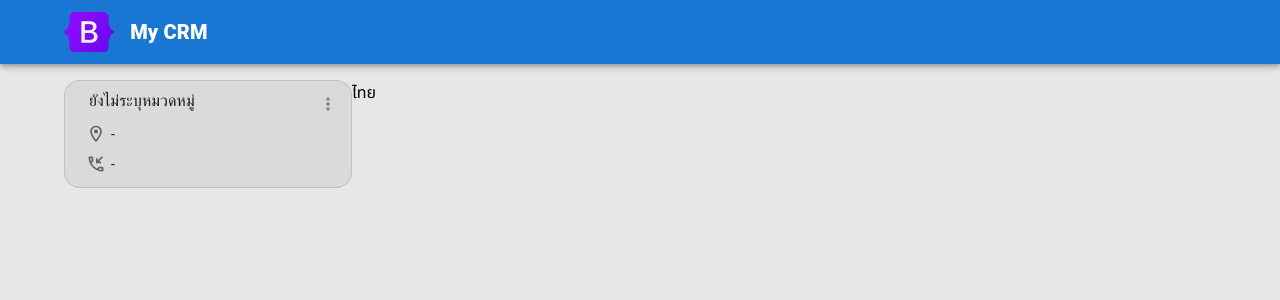
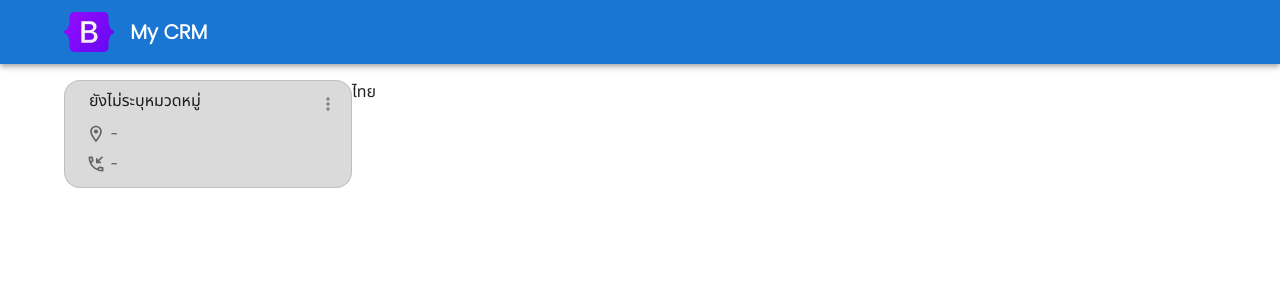
Before and after one commit to theerawatzuz/TestExample, a React (Vite) app: page / in a window 1280 px wide. Shown: the top 300 px of the page. Built offline with nearby package versions, Linux system fonts and the light colour scheme.

Commit message:
ChangeTheme

```diff
--- a/src/main.jsx
+++ b/src/main.jsx
@@ -1,11 +1,17 @@
 import React from 'react'
 import ReactDOM from 'react-dom/client'
 import Report from './pages/Report.jsx'
+import theme from './themes/theme.jsx'
+import { ThemeProvider } from '@mui/material/styles';
+import CssBaseline from '@mui/material/CssBaseline';
 
 
 
 ReactDOM.createRoot(document.getElementById('root')).render(
   <React.StrictMode>
-    <Report />
+    <ThemeProvider theme={theme}>
+      <CssBaseline />
+      <Report />
+    </ThemeProvider>
   </React.StrictMode>,
-)
+);
--- a/src/themes/theme.jsx
+++ b/src/themes/theme.jsx
@@ -0,0 +1,9 @@
+import { createTheme } from '@mui/material/styles';
+
+const theme = createTheme({
+  typography: {
+    fontFamily: 'Poppins, Noto Sans Thai, sans-serif',
+  },
+});
+
+export default theme;
```
